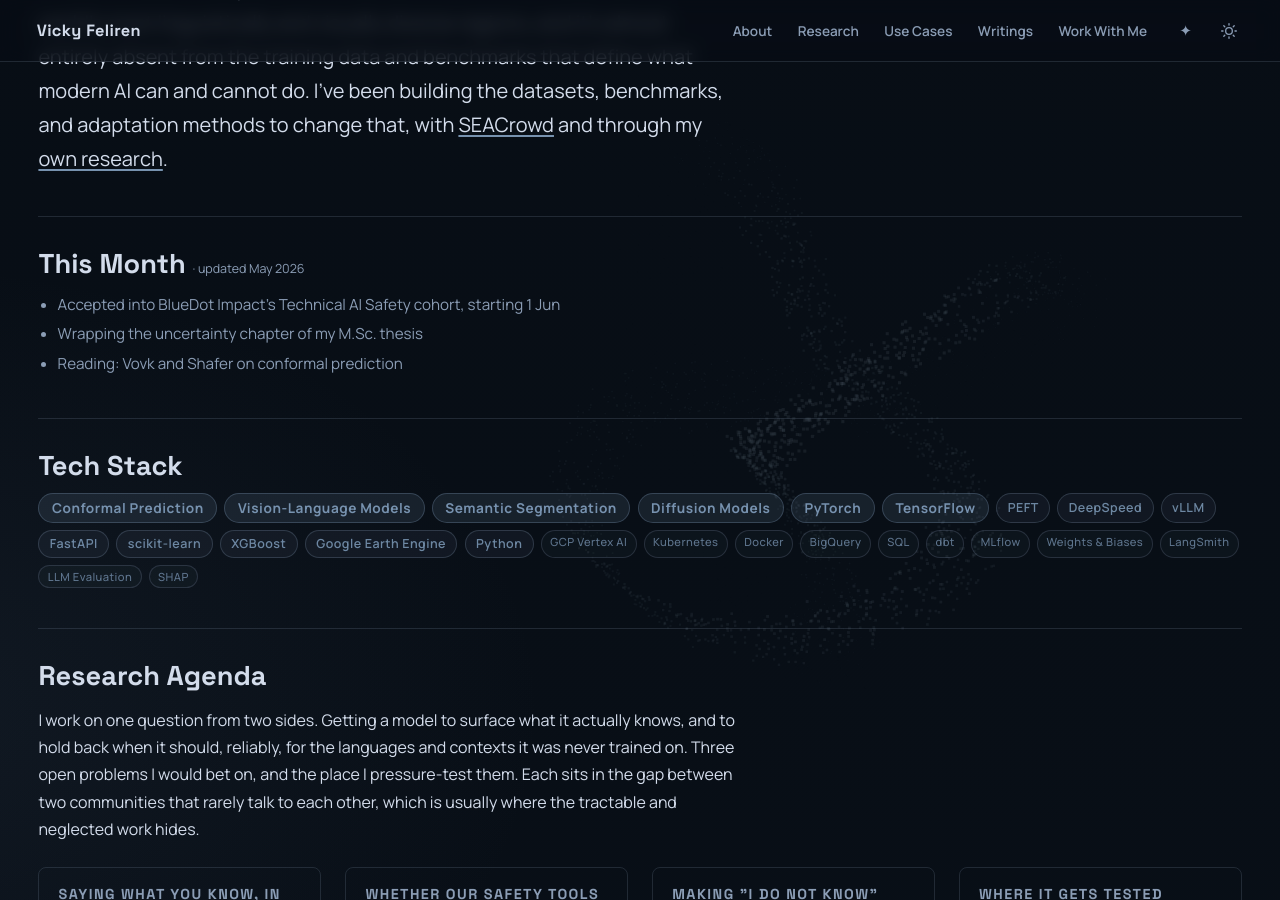
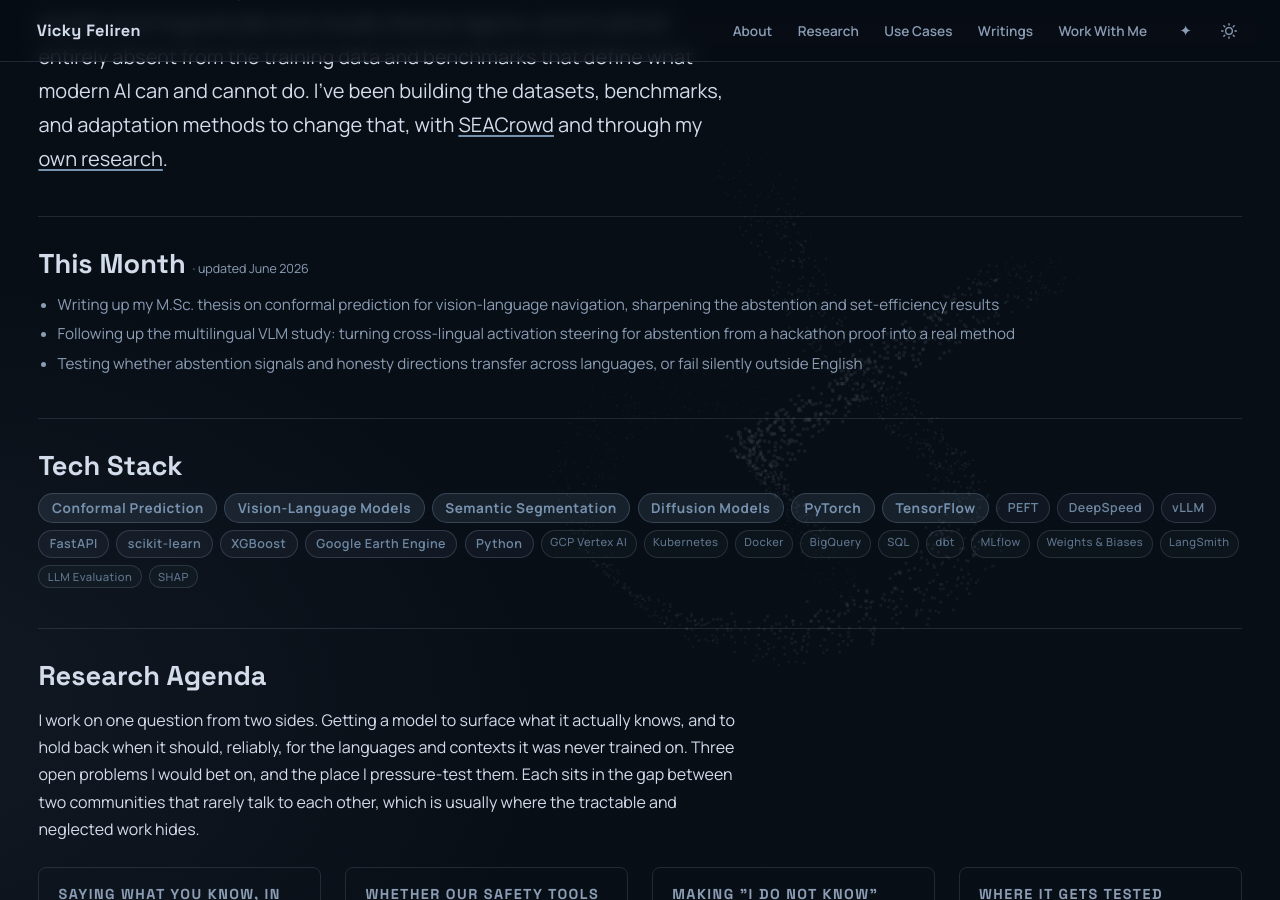
Before and after one commit to Feliren88/feliren88.github.io, a Jekyll site: the page built from index.html, in a window 1280 px wide and 900 px high, scrolled down 1095 px. Built offline with Jekyll 4.4.1, drawn with Linux system fonts in a browser that asks for light colours.

Commit message:
Update now.yml for June: thesis + abstention/activation-steering research
Co-Authored-By: Claude Opus 4.8 <noreply@anthropic.com>

```diff
--- a/_data/now.yml
+++ b/_data/now.yml
@@ -1,5 +1,5 @@
-last_updated: "May 2026"
+last_updated: "June 2026"
 items:
-  - "Accepted into BlueDot Impact's Technical AI Safety cohort, starting 1 Jun"
-  - "Wrapping the uncertainty chapter of my M.Sc. thesis"
-  - "Reading: Vovk and Shafer on conformal prediction"
+  - "Writing up my M.Sc. thesis on conformal prediction for vision-language navigation, sharpening the abstention and set-efficiency results"
+  - "Following up the multilingual VLM study: turning cross-lingual activation steering for abstention from a hackathon proof into a real method"
+  - "Testing whether abstention signals and honesty directions transfer across languages, or fail silently outside English"
```
